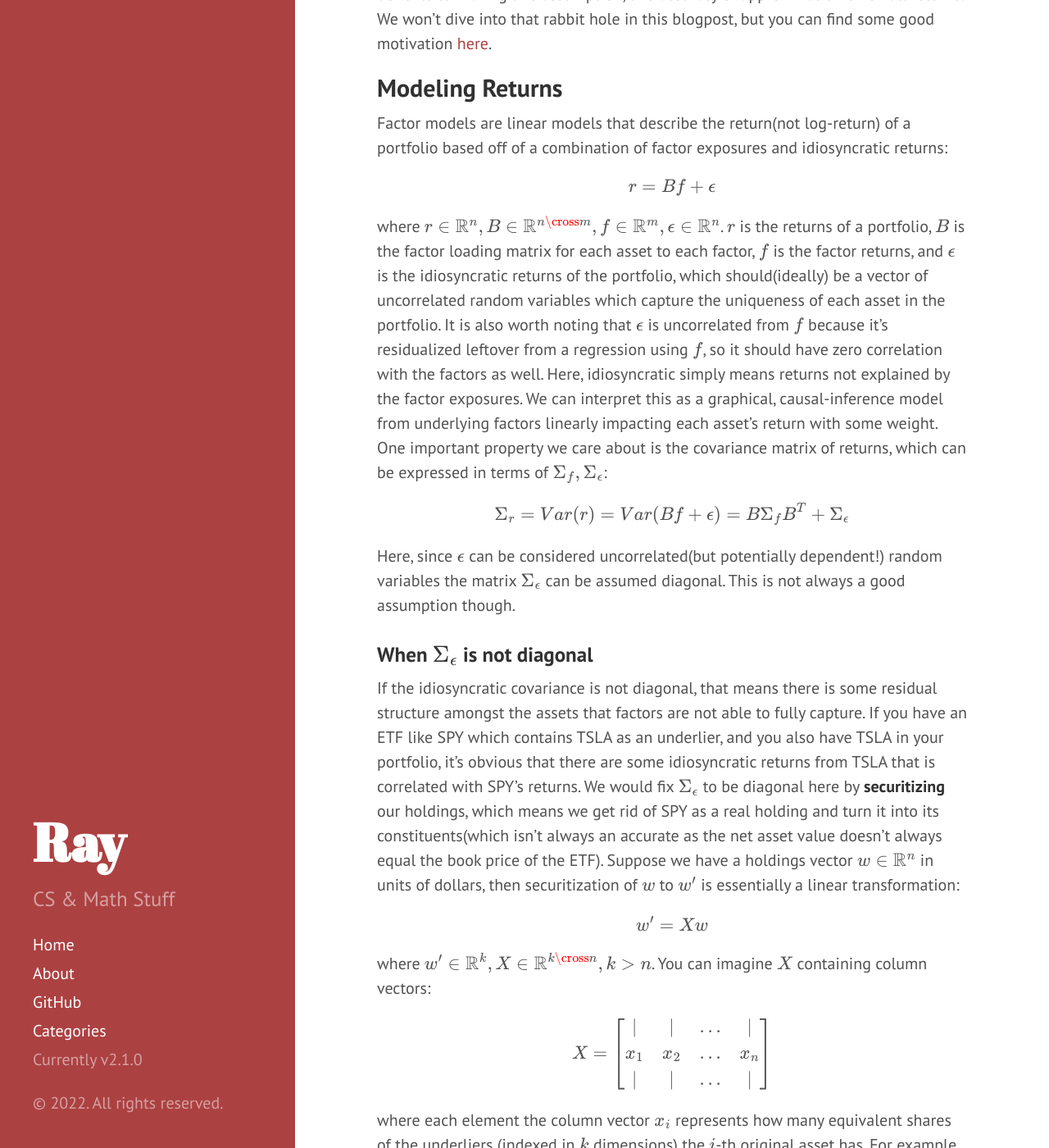
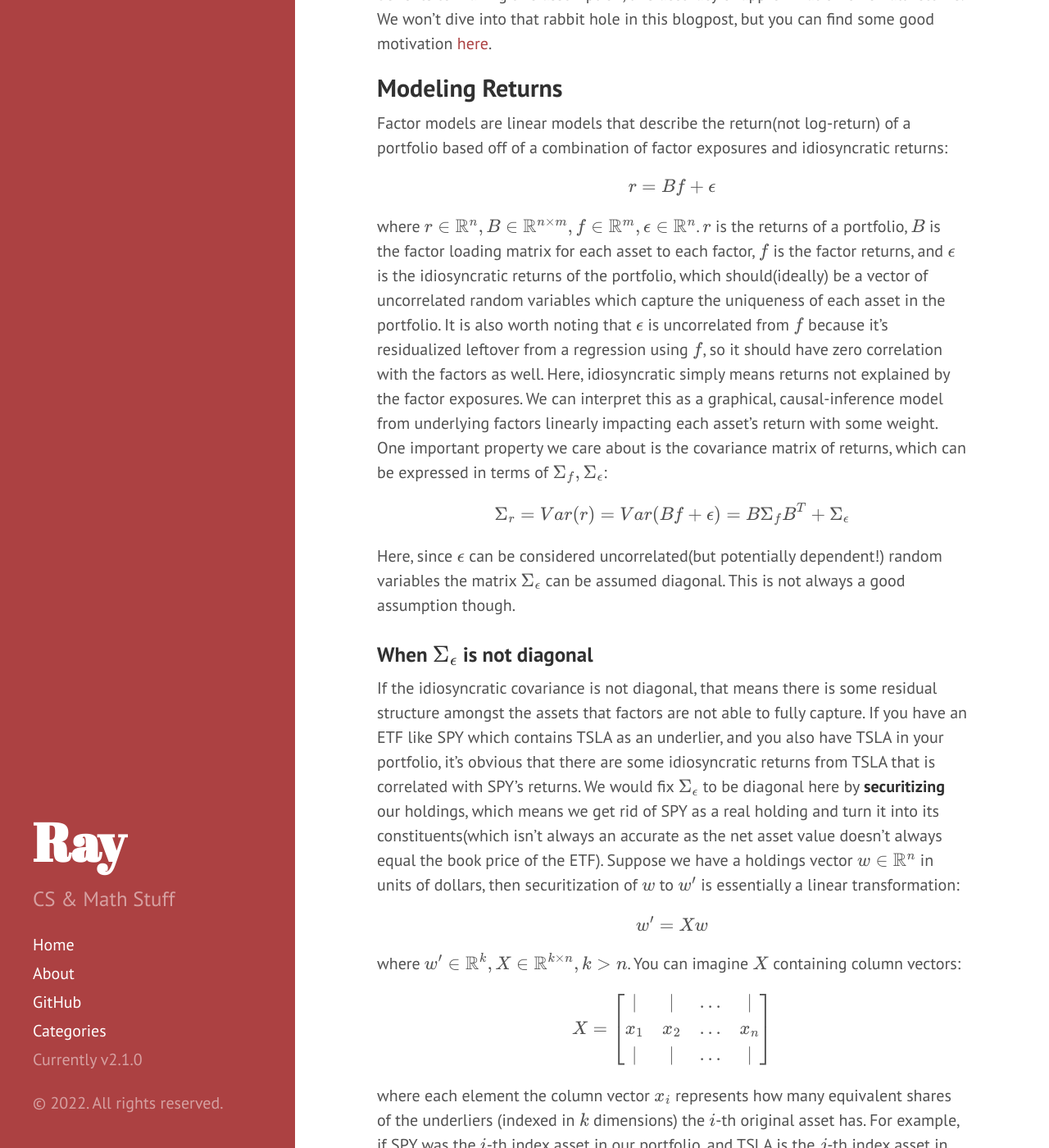
Before and after one commit to OneRaynyDay/oneraynyday.github.io, a Jekyll site: the page built from _posts/2022-01-23-Portfolio-Risk-Pt1.md, in a window 1280 px wide and 1400 px high, scrolled down 1852 px. Shown: the whole window at 82% size. Built offline with Jekyll 4.4.1, drawn with Linux system fonts in a browser that asks for light colours; formulas are drawn with MathJax 3; some of the changed text lies outside the part shown.

Commit message:
ummm how about now

```diff
--- a/_posts/2022-01-23-Portfolio-Risk-Pt1.md
+++ b/_posts/2022-01-23-Portfolio-Risk-Pt1.md
@@ -67,7 +67,7 @@ $$
 r = Bf + \epsilon
 $$
 
-where $r \in \mathbb{R}^n, B \in \mathbb{R}^{n\\cross m}, f \in \mathbb{R}^m, \epsilon \in \mathbb{R}^n$. $r$ is the returns of a portfolio, $B$ is the factor loading matrix for each asset to each factor, $f$ is the factor returns, and $\epsilon$ is the idiosyncratic returns of the portfolio, which should(ideally) be a vector of uncorrelated random variables which capture the uniqueness of each asset in the portfolio. It is also worth noting that $\epsilon$ is uncorrelated from $f$ because it's residualized leftover from a regression using $f$, so it should have zero correlation with the factors as well. Here, idiosyncratic simply means returns not explained by the factor exposures. We can interpret this as a graphical, causal-inference model from underlying factors linearly impacting each asset's return with some weight. One important property we care about is the covariance matrix of returns, which can be expressed in terms of $\Sigma_f, \Sigma_\epsilon$:
+where $r \in \mathbb{R}^n, B \in \mathbb{R}^{n \times m}, f \in \mathbb{R}^m, \epsilon \in \mathbb{R}^n$. $r$ is the returns of a portfolio, $B$ is the factor loading matrix for each asset to each factor, $f$ is the factor returns, and $\epsilon$ is the idiosyncratic returns of the portfolio, which should(ideally) be a vector of uncorrelated random variables which capture the uniqueness of each asset in the portfolio. It is also worth noting that $\epsilon$ is uncorrelated from $f$ because it's residualized leftover from a regression using $f$, so it should have zero correlation with the factors as well. Here, idiosyncratic simply means returns not explained by the factor exposures. We can interpret this as a graphical, causal-inference model from underlying factors linearly impacting each asset's return with some weight. One important property we care about is the covariance matrix of returns, which can be expressed in terms of $\Sigma_f, \Sigma_\epsilon$:
 
 $$
 \Sigma_r = Var(r) = Var(Bf + \epsilon) = B\Sigma_fB^T + \Sigma_\epsilon
@@ -83,7 +83,7 @@ $$
 w' = Xw
 $$
 
-where $w' \in \mathbb{R}^{k}, X \in \mathbb{R}^{k \\cross n}, k > n$. You can imagine $X$ containing column vectors:
+where $w' \in \mathbb{R}^{k}, X \in \mathbb{R}^{k \times n}, k > n$. You can imagine $X$ containing column vectors:
 
 $$
 X = \begin{bmatrix}
@@ -101,7 +101,7 @@ Here are some properties about the factor model, which we'll discuss first.
 
 #### Rank-preserving Linear Transformations
 
-A factor model you get from Barra has semantic meaning for each factor exposure and loading vector, but you can apply a rank preserving linear transformation to the factors such that the returns are still the same. Let $C \in \mathbb{R}^{m \\cross m}$ be an invertible matrix, then:
+A factor model you get from Barra has semantic meaning for each factor exposure and loading vector, but you can apply a rank preserving linear transformation to the factors such that the returns are still the same. Let $C \in \mathbb{R}^{m \times m}$ be an invertible matrix, then:
 
 $$
 B' = BC \\
@@ -132,7 +132,7 @@ $$
 min_g E(||Bf - Ag||^2)
 $$
 
-where $A \in \mathbb{R}^{n \\cross k}, g \in \mathbb{R}^k, k < m$. This is simple OLS which has a closed form solution if we are given the loadings $A$. The solution is:
+where $A \in \mathbb{R}^{n \times k}, g \in \mathbb{R}^k, k < m$. This is simple OLS which has a closed form solution if we are given the loadings $A$. The solution is:
 
 $$
 g = (A^TA)^{-1}A^TBf
```
